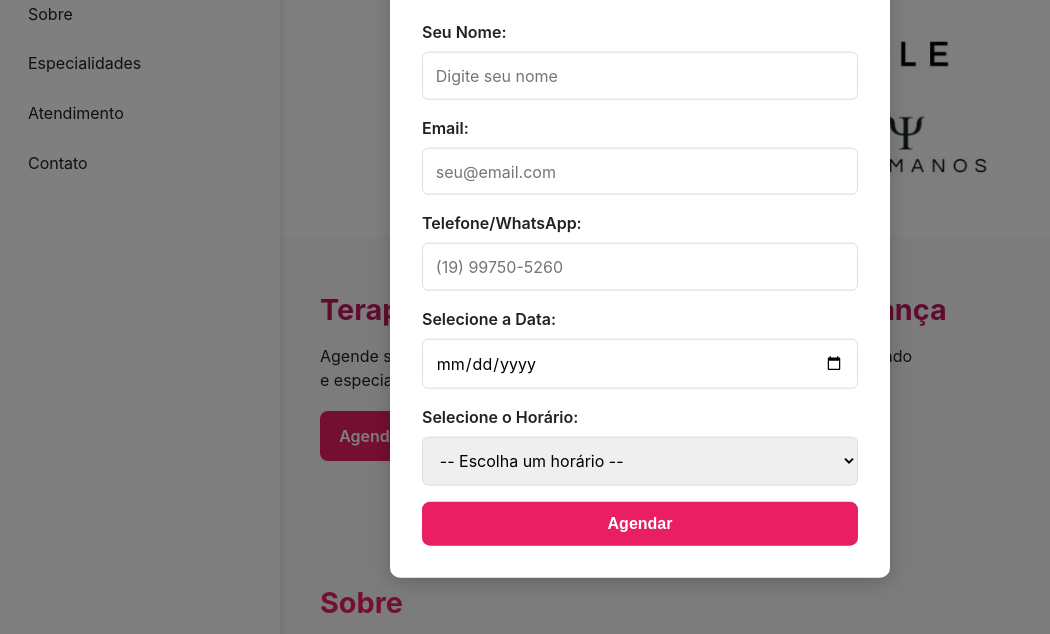
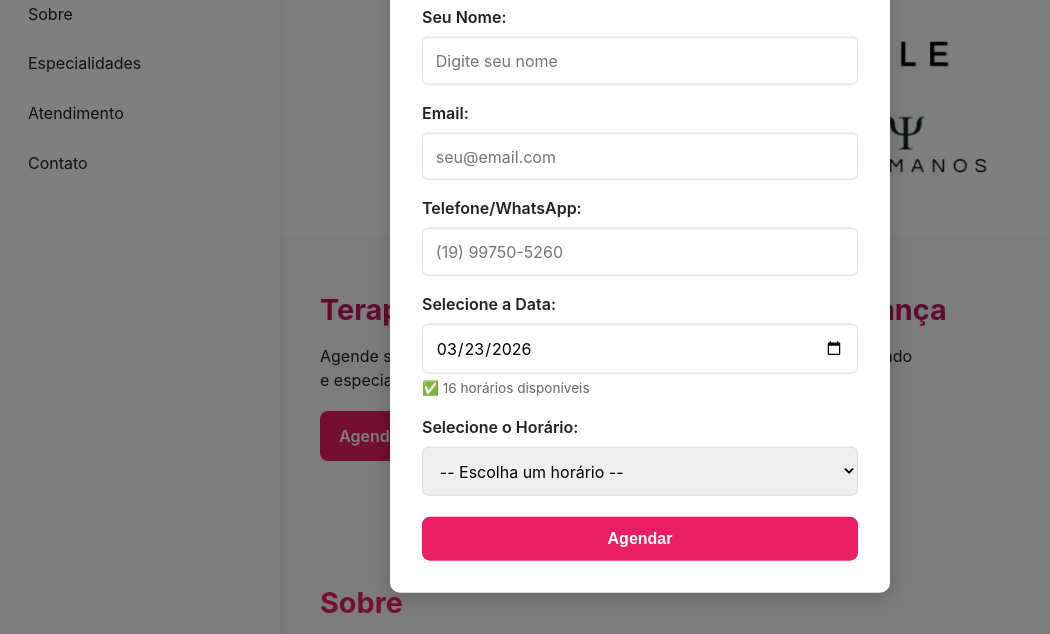
Before and after one commit to gabriel019pira/site-simples, a plain HTML site: page index.html in a window 1280 px wide. Both pictures are taken after a click on the link "Agendar Consulta". Shown: the part 151-785 px from the top of the page, without its empty margins (0-1050 px from the left). Drawn offline with Linux system fonts and the light colour scheme.

Commit message:
Bloquear horários já agendados - sistema de disponibilidade

```diff
--- a/app.js
+++ b/app.js
@@ -21,7 +21,72 @@ function toggleSidebar() {
 
 // Event Listeners - Menu lateral agora é fixo
 
-// Funções do Modal de Agendamento
+// Função para atualizar horários disponíveis
+function updateAvailableTimes() {
+  const selectedDate = document.getElementById("calendarInput").value;
+  const timeSelect = document.getElementById("timeInput");
+  const bookedTimesInfo = document.getElementById("bookedTimes");
+  const availableInfo = document.getElementById("availableInfo");
+
+  if (!selectedDate) {
+    bookedTimesInfo.textContent = "";
+    availableInfo.textContent = "";
+    // Habilitar todos os horários
+    Array.from(timeSelect.options).forEach(option => {
+      if (option.value) {
+        option.disabled = false;
+      }
+    });
+    return;
+  }
+
+  // Obter todos os agendamentos
+  const schedules = JSON.parse(localStorage.getItem(SCHEDULES_KEY)) || [];
+
+  // Filtrar agendamentos para a data selecionada
+  const bookedTimesArray = schedules
+    .filter(s => s.date === selectedDate)
+    .map(s => s.time);
+
+  console.log(`📅 Data: ${selectedDate}`);
+  console.log(`⏰ Horários agendados: ${bookedTimesArray.join(", ") || "Nenhum"}`);
+
+  // Desabilitar horários já agendados
+  let disabledCount = 0;
+  Array.from(timeSelect.options).forEach(option => {
+    if (option.value) {
+      const isBooked = bookedTimesArray.includes(option.value);
+      option.disabled = isBooked;
+      if (isBooked) {
+        option.textContent = `${option.value} (INDISPONÍVEL)`;
+        disabledCount++;
+      } else {
+        // Restaurar texto original
+        const hours = option.value;
+        option.textContent = hours;
+      }
+    }
+  });
+
+  // Atualizar mensagens informativas
+  const totalHours = Array.from(timeSelect.options).filter(o => o.value).length;
+  const availableCount = totalHours - disabledCount;
+
+  if (disabledCount > 0) {
+    bookedTimesInfo.textContent = `⏳ Horários marcados: ${bookedTimesArray.join(", ")}`;
+  } else {
+    bookedTimesInfo.textContent = "";
+  }
+
+  availableInfo.textContent = `✅ ${availableCount} horários disponíveis`;
+
+  // Limpar seleção anterior se estava bloqueada
+  if (timeSelect.value && bookedTimesArray.includes(timeSelect.value)) {
+    timeSelect.value = "";
+  }
+}
+
+// Chamar ao abrir o modal
 function openScheduleModal() {
   scheduleModal.classList.add("active");
   modalOverlay.classList.add("active");
@@ -29,6 +94,12 @@ function openScheduleModal() {
   // Definir data mínima como hoje
   const today = new Date().toISOString().split("T")[0];
   document.getElementById("calendarInput").min = today;
+  document.getElementById("calendarInput").value = today; // Pré-selecionar hoje
+
+  // Atualizar horários disponíveis para hoje
+  setTimeout(() => {
+    updateAvailableTimes();
+  }, 100);
 }
 
 function closeScheduleModal() {
@@ -95,6 +166,16 @@ function confirmSchedule() {
     return;
   }
 
+  // Verificar se o horário ainda está disponível (double-check)
+  const schedules = JSON.parse(localStorage.getItem(SCHEDULES_KEY)) || [];
+  const isTimeBooked = schedules.some(s => s.date === date && s.time === time);
+
+  if (isTimeBooked) {
+    alert("⚠️ Desculpe! Este horário foi agendado neste intervalo.\n\nPor favor, escolha outro horário ou data.");
+    updateAvailableTimes();
+    return;
+  }
+
   // Criar agendamento
   const schedule = {
     id: Date.now(),
@@ -107,7 +188,6 @@ function confirmSchedule() {
   };
 
   // Guardar no localStorage
-  let schedules = JSON.parse(localStorage.getItem(SCHEDULES_KEY)) || [];
   schedules.push(schedule);
   localStorage.setItem(SCHEDULES_KEY, JSON.stringify(schedules));
 
@@ -124,7 +204,7 @@ function confirmSchedule() {
   document.getElementById("timeInput").value = "";
 
   closeScheduleModal();
-  alert("✅ Agendamento realizado com sucesso!\n\nDados salvos: " + name);
+  alert("✅ Agendamento realizado com sucesso!\n\n📅 Data: " + new Date(date).toLocaleDateString("pt-BR") + "\n⏰ Horário: " + time + "\n👤 Cliente: " + name);
 }
 
 // Exibir agendamentos na área administrativa
--- a/index.html
+++ b/index.html
@@ -99,7 +99,8 @@
         </div>
         <div class="form-group">
           <label for="calendarInput">Selecione a Data:</label>
-          <input type="date" id="calendarInput" min="">
+          <input type="date" id="calendarInput" min="" onchange="updateAvailableTimes()">
+          <small id="availableInfo" style="color: #666; margin-top: 0.3rem; font-size: 0.85rem;"></small>
         </div>
         <div class="form-group">
           <label for="timeInput">Selecione o Horário:</label>
@@ -126,6 +127,7 @@
               <option value="17:30">17:30</option>
             </optgroup>
           </select>
+          <small id="bookedTimes" style="color: #e91e63; margin-top: 0.3rem; font-size: 0.85rem;"></small>
         </div>
         <button class="btn" onclick="confirmSchedule()">Agendar</button>
       </div>
```
